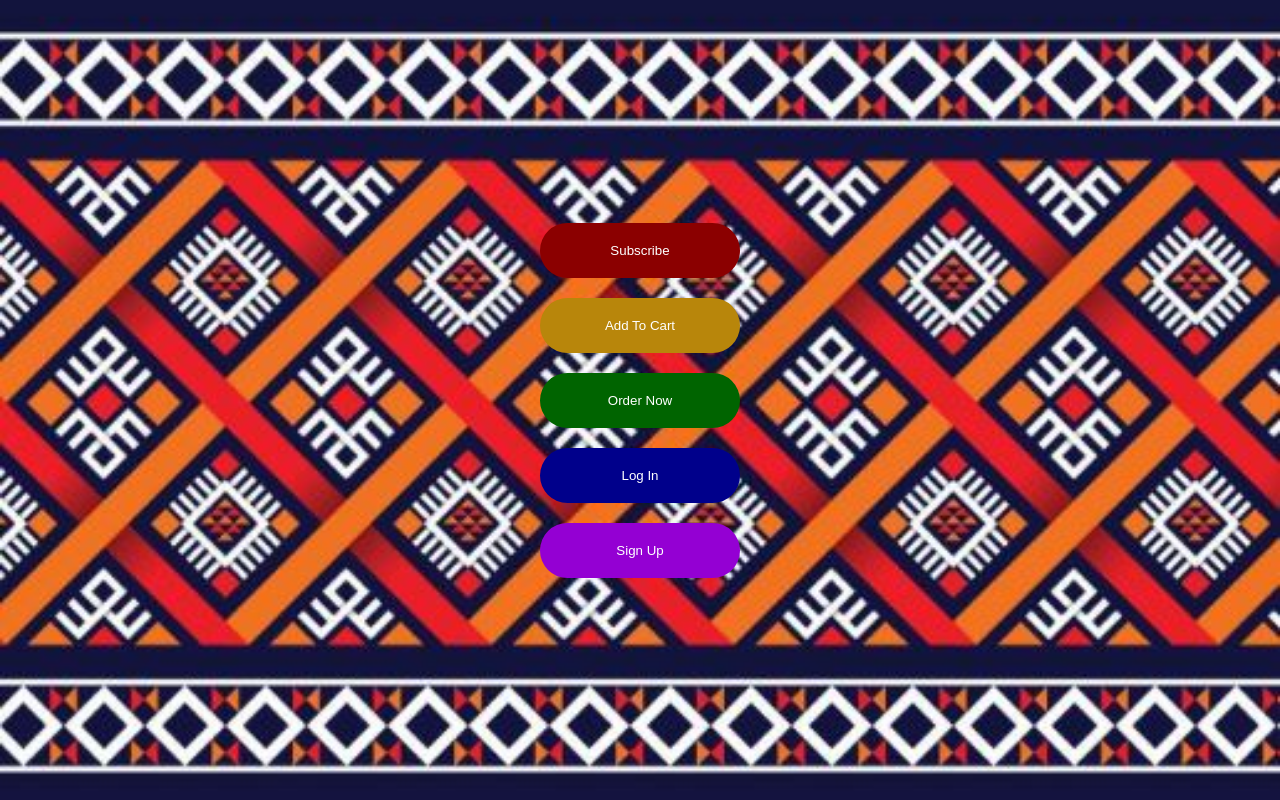
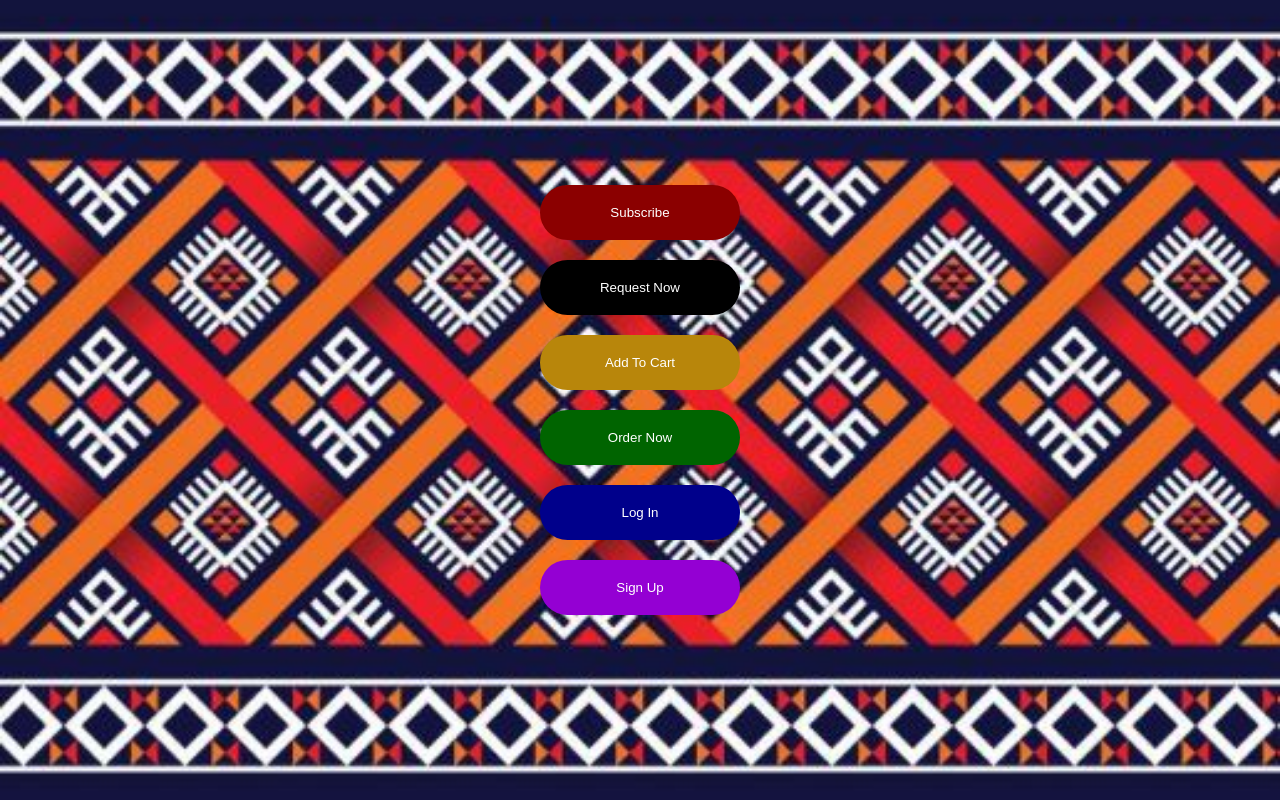
Before and after one commit to Peterson-Arkin-De-Leon/fgdgfdgg.html, a plain HTML site: page index.html in a window 1280 px wide. Drawn offline with Linux system fonts and the light colour scheme.

Commit message:
index.html

```diff
--- a/index.html
+++ b/index.html
@@ -44,11 +44,12 @@
   .login-button {
     background-color: darkblue;
   }
-
   .signup-button {
     background-color: darkviolet;
   }
-
+  .request-button {
+    background-color: black;
+  }
   .clicked {
     background-color: lightgrey !important;
   }
@@ -56,6 +57,7 @@
 </head>
 <body>
   <button class="button subscribe-button" onclick="toggleButton(this)">Subscribe</button>
+  <button class="button request-button" onclick="toggleButton(this)">Request Now</button>
   <button class="button order1-button" onclick="toggleButton(this)">Add To Cart</button>
   <button class="button order2-button" onclick="toggleButton(this)">Order Now</button>
   <button class="button login-button" onclick="toggleButton(this)">Log In</button>
```
